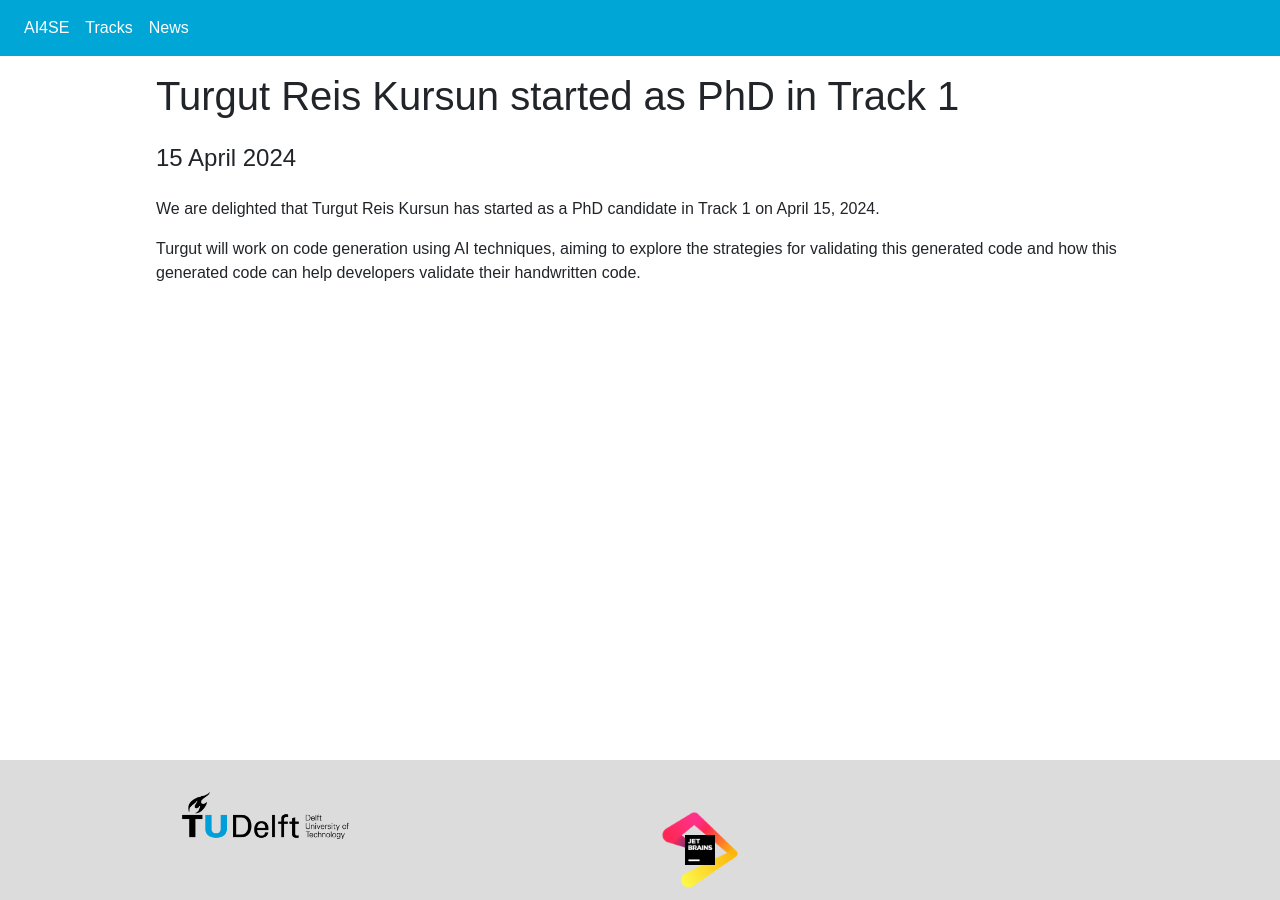
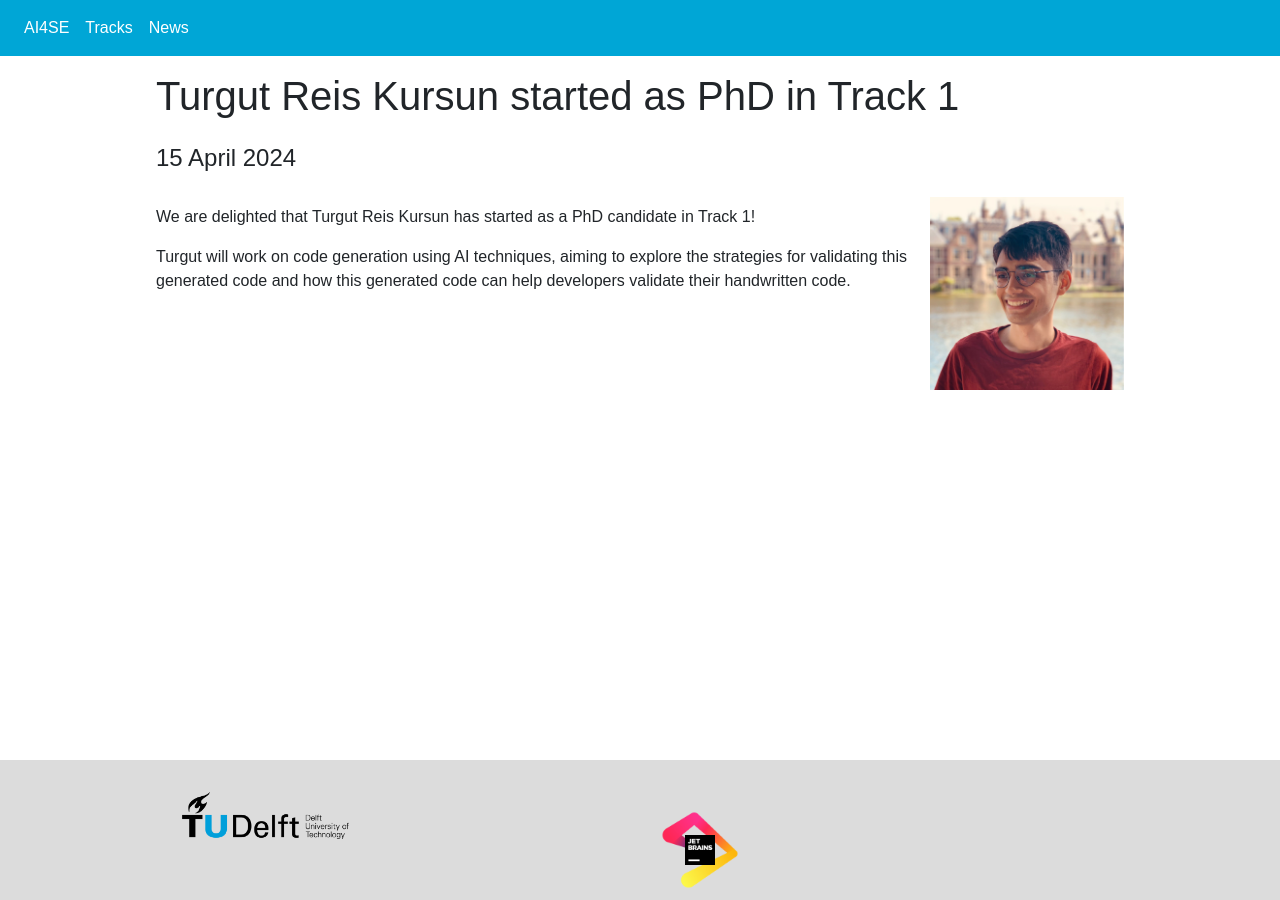
Before and after one commit to SERG-Delft/ai4se-website, a Jekyll site: the page built from _news/2022-04-15-phd-track1-started.md, in a window 1280 px wide. Built offline with Jekyll 4.4.1, drawn with Linux system fonts in a browser that asks for light colours; nearby versions of some CDN libraries.

Commit message:
Added image to new phd news

```diff
--- a/_news/2022-04-15-phd-track1-started.md
+++ b/_news/2022-04-15-phd-track1-started.md
@@ -5,6 +5,8 @@ title: "Turgut Reis Kursun started as PhD in Track 1"
 tracks: [1]
 ---
 
-We are delighted that Turgut Reis Kursun has started as a PhD candidate in Track 1 on April 15, 2024.
+![](/img/turgut.jpeg){: width="20%" style="float: right"}
+
+We are delighted that Turgut Reis Kursun has started as a PhD candidate in Track 1!
 
 Turgut will work on code generation using AI techniques, aiming to explore the strategies for validating this generated code and how this generated code can help developers validate their handwritten code.
```
Also changed, not shown: img/turgut.jpeg (added).
